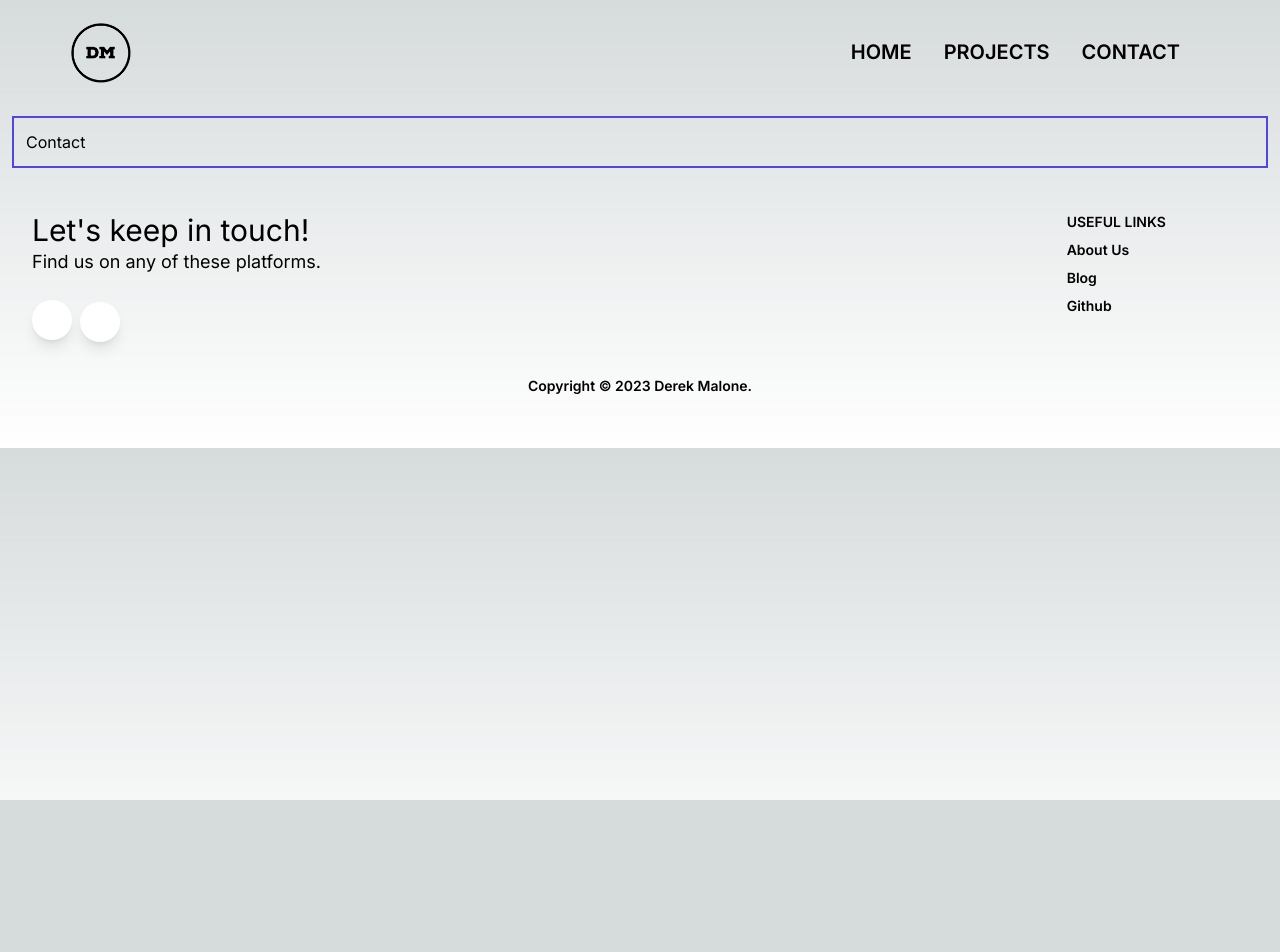
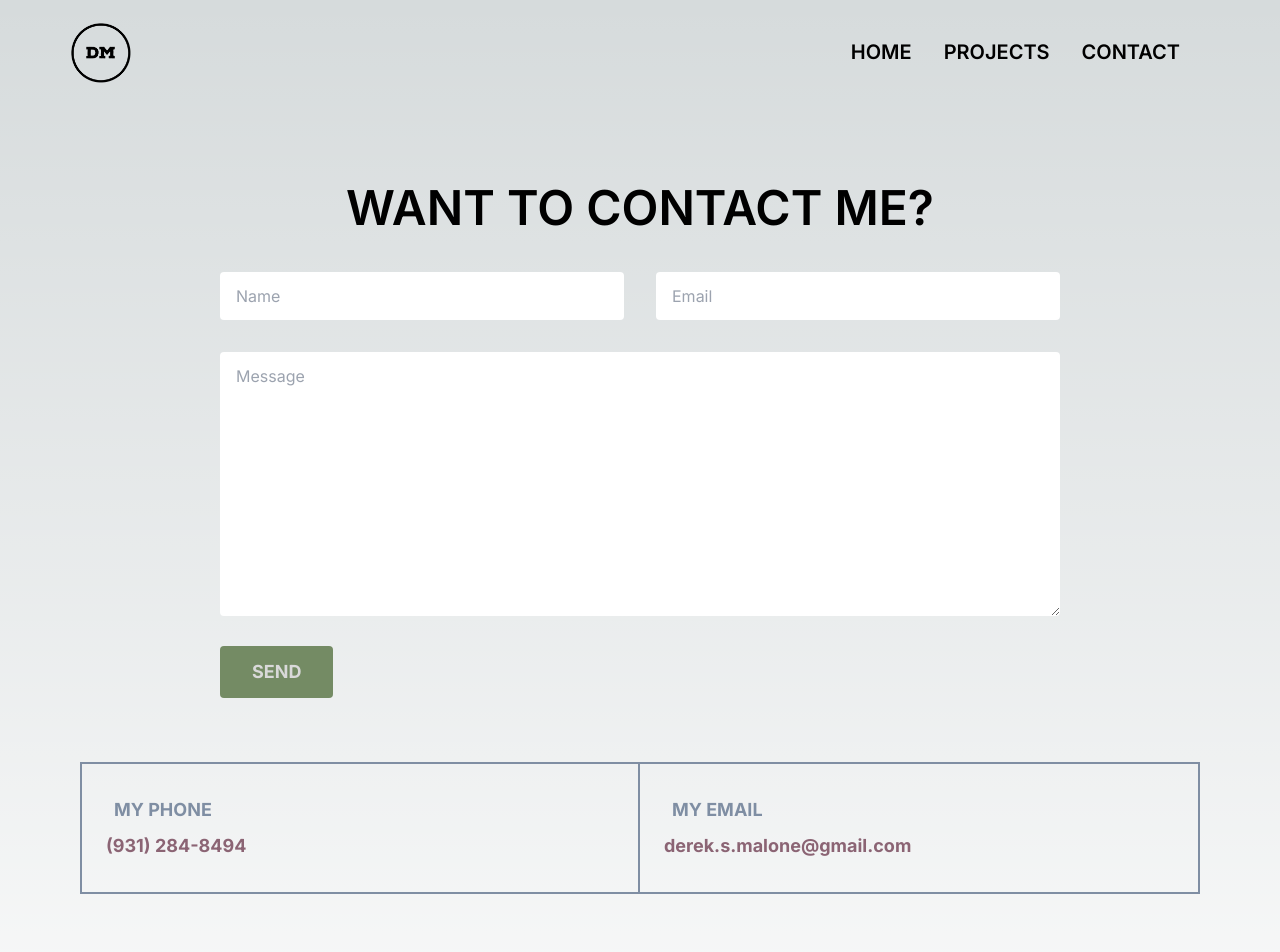
Before and after one commit to DerekMalone/Next-Personal-Bio, a Next.js app: page /contact in a window 1280 px wide. Shown: the top 952 px of the page. Before the commit the page ends 800 px from the top, so only its background shows below. Built offline with nearby package versions, Linux system fonts and the light colour scheme.

Commit message:
completed setup for contact me. Need to make functional

```diff
--- a/app/components/footer/index.js
+++ b/app/components/footer/index.js
@@ -5,19 +5,19 @@ import React from "react";
 
 const Footer = () => {
   return (
-    <footer class='relative bg-blueGray-200 pt-8 pb-6'>
-      <div class='container mx-auto px-4'>
-        <div class='flex flex-wrap text-left lg:text-left'>
-          <div class='w-full lg:w-6/12 px-4'>
-            <h4 class='text-3xl fonat-semibold text-blueGray-700'>
+    <footer className='relative bg-blueGray-200 pt-8 pb-6'>
+      <div className='container mx-auto px-4'>
+        <div className='flex flex-wrap text-left lg:text-left'>
+          <div className='w-full lg:w-6/12 px-4'>
+            <h4 className='text-3xl fonat-semibold text-blueGray-700'>
               {`Let's keep in touch!`}
             </h4>
-            <h5 class='text-lg mt-0 mb-2 text-blueGray-600'>
+            <h5 className='text-lg mt-0 mb-2 text-blueGray-600'>
               Find us on any of these platforms.
             </h5>
-            <div class='mt-6 lg:mb-0 mb-6'>
+            <div className='mt-6 lg:mb-0 mb-6'>
               <button
-                class='bg-white shadow-lg font-normal h-10 w-10 items-center justify-center align-center rounded-full outline-none focus:outline-none mr-2'
+                className='bg-white shadow-lg font-normal h-10 w-10 items-center justify-center align-center rounded-full outline-none focus:outline-none mr-2'
                 type='button'
               >
                 <a
@@ -35,7 +35,7 @@ const Footer = () => {
                 </a>
               </button>
               <button
-                class='bg-white shadow-lg font-normal h-10 w-10 items-center justify-center align-center rounded-full outline-none focus:outline-none mr-2'
+                className='bg-white shadow-lg font-normal h-10 w-10 items-center justify-center align-center rounded-full outline-none focus:outline-none mr-2'
                 type='button'
               >
                 <a href='https://github.com/DerekMalone' className='pl-4'>
@@ -50,16 +50,16 @@ const Footer = () => {
               </button>
             </div>
           </div>
-          <div class='w-full lg:w-6/12 px-4'>
-            <div class='flex flex-wrap items-top mb-6'>
-              <div class='w-full lg:w-4/12 px-4 ml-auto'>
-                <span class='block uppercase text-blueGray-500 text-sm font-semibold mb-2'>
+          <div className='w-full lg:w-6/12 px-4'>
+            <div className='flex flex-wrap items-top mb-6'>
+              <div className='w-full lg:w-4/12 px-4 ml-auto'>
+                <span className='block uppercase text-blueGray-500 text-sm font-semibold mb-2'>
                   Useful Links
                 </span>
-                <ul class='list-unstyled'>
+                <ul className='list-unstyled'>
                   <li>
                     <a
-                      class='text-blueGray-600 hover:text-blueGray-800 font-semibold block pb-2 text-sm'
+                      className='text-blueGray-600 hover:text-blueGray-800 font-semibold block pb-2 text-sm'
                       href='https://www.creative-tim.com/presentation?ref=njs-profile'
                     >
                       About Us
@@ -67,7 +67,7 @@ const Footer = () => {
                   </li>
                   <li>
                     <a
-                      class='text-blueGray-600 hover:text-blueGray-800 font-semibold block pb-2 text-sm'
+                      className='text-blueGray-600 hover:text-blueGray-800 font-semibold block pb-2 text-sm'
                       href='https://blog.creative-tim.com?ref=njs-profile'
                     >
                       Blog
@@ -75,7 +75,7 @@ const Footer = () => {
                   </li>
                   <li>
                     <a
-                      class='text-blueGray-600 hover:text-blueGray-800 font-semibold block pb-2 text-sm'
+                      className='text-blueGray-600 hover:text-blueGray-800 font-semibold block pb-2 text-sm'
                       href='https://www.github.com/creativetimofficial?ref=njs-profile'
                     >
                       Github
@@ -86,12 +86,15 @@ const Footer = () => {
             </div>
           </div>
         </div>
-        <div class='my-6 border-blueGray-300'>
-          <div class='flex flex-wrap items-center md:justify-between justify-center'>
-            <div class='w-full md:w-4/12 px-4 mx-auto text-center'>
-              <div class='text-sm text-blueGray-500 font-semibold py-1'>
+        <div className='my-6 border-blueGray-300'>
+          <div className='flex flex-wrap items-center md:justify-between justify-center'>
+            <div className='w-full md:w-4/12 px-4 mx-auto text-center'>
+              <div className='text-sm text-blueGray-500 font-semibold py-1'>
                 Copyright © <span id='get-current-year'>2023</span>
-                <a href='/' class='text-blueGray-500 hover:text-blueGray-800'>
+                <a
+                  href='/'
+                  className='text-blueGray-500 hover:text-blueGray-800'
+                >
                   {" "}
                   Derek Malone
                 </a>
--- a/app/components/landingPage/BlogSample.js
+++ b/app/components/landingPage/BlogSample.js
@@ -21,7 +21,7 @@ const BlogSample = () => {
   ]);
 
   return (
-    <section className='py-16 md:py-20 border border-orange-500 border-solid'>
+    <section className='py-16 md:py-20 bg-zinc-font'>
       <h1 className='text-center font-header text-4xl font-semibold uppercase text-primary-slate sm:text-5xl lg:text-6xl'>
         Most Recent Blogs{" "}
       </h1>
--- a/app/contact/page.js
+++ b/app/contact/page.js
@@ -1,9 +1,71 @@
+"use client";
 import React from "react";
+import { useRouter } from "next/navigation";
 
 const Contact = () => {
+  const router = useRouter();
+
+  const handleSubmit = (e) => {
+    e.preventDefault();
+    // TODO: Need to resolve form submit and send an email to me from someone.
+    console.log("you submited a form");
+    router.push("/");
+  };
+
   return (
-    <div className='border-solid border-2 border-indigo-600 p-3 m-3'>
-      Contact
+    <div className='mx-20 py-16 md:py-20'>
+      <h2 className='text-center font-header text-4xl font-semibold uppercase text-primary sm:text-5xl lg: text-6xl'>
+        Want to Contact Me?
+      </h2>
+      <form onSubmit={handleSubmit} className='mx-auto w-full pt-10 sm:w-3/4'>
+        <div className='flex flex-col md:flex-row'>
+          <input
+            id='name'
+            className='mr-3 w-full rounded border-secondary-slate px-4 py-3 font-body text-black md:w-1/2 lg:mr-5'
+            placeholder='Name'
+            type='text'
+          />
+          <input
+            id='email'
+            className='mt-6 w-full rounded border-secondary-slate px-4 py-3 font-body text-black md:mt-0 md:ml-3 md:w-1/2 lg: ml-5'
+            placeholder='Email'
+            type='text'
+          />
+        </div>
+        <textarea
+          id='message'
+          className='mt-6 w-full rounded border-secondary-slate px-4 py-3 font-body text-black md:mt-8'
+          placeholder='Message'
+          cols='30'
+          rows='10'
+        ></textarea>
+        <button
+          type='submit'
+          className='mt-6 flex items-center justify-center rounded bg-primary-green px-8 py-3 text-lg font-bold uppercase text-zinc-font hover:bg-primary-slate'
+        >
+          Send
+        </button>
+      </form>
+      <div className='flex flex-col justify-center pt-16 lg:flex-row'>
+        <div className='w-full border-l-2 border-t-2 border-r-2 border-b-2 border-secondary-slate px-6 py-6 sm:py-8 lg:w-1/2'>
+          <div className='items-center'>
+            {/* TODO: add phone image here */}
+            <p className='pl-2 font-body font-bold uppercase text-secondary-slate lg:text-lg'>
+              My Phone
+            </p>
+            <p className='pt-2 text-left font-body font-bold text-primary-burgandy lg:text-lg'>{`(931) 284-8494`}</p>
+          </div>
+        </div>
+        <div className='w-full border-l-2 border-t-0 border-r-2 border-b-2 border-secondary-slate px-6 py-6 sm:py-8 lg:w-1/2 lg:border-l-0 lg:border-t-2'>
+          <div className='items-center'>
+            {/* TODO: add phone image here */}
+            <p className='pl-2 font-body font-bold uppercase text-secondary-slate lg:text-lg'>
+              My Email
+            </p>
+            <p className='pt-2 text-left font-body font-bold text-primary-burgandy lg:text-lg'>{`derek.s.malone@gmail.com`}</p>
+          </div>
+        </div>
+      </div>
     </div>
   );
 };
```
